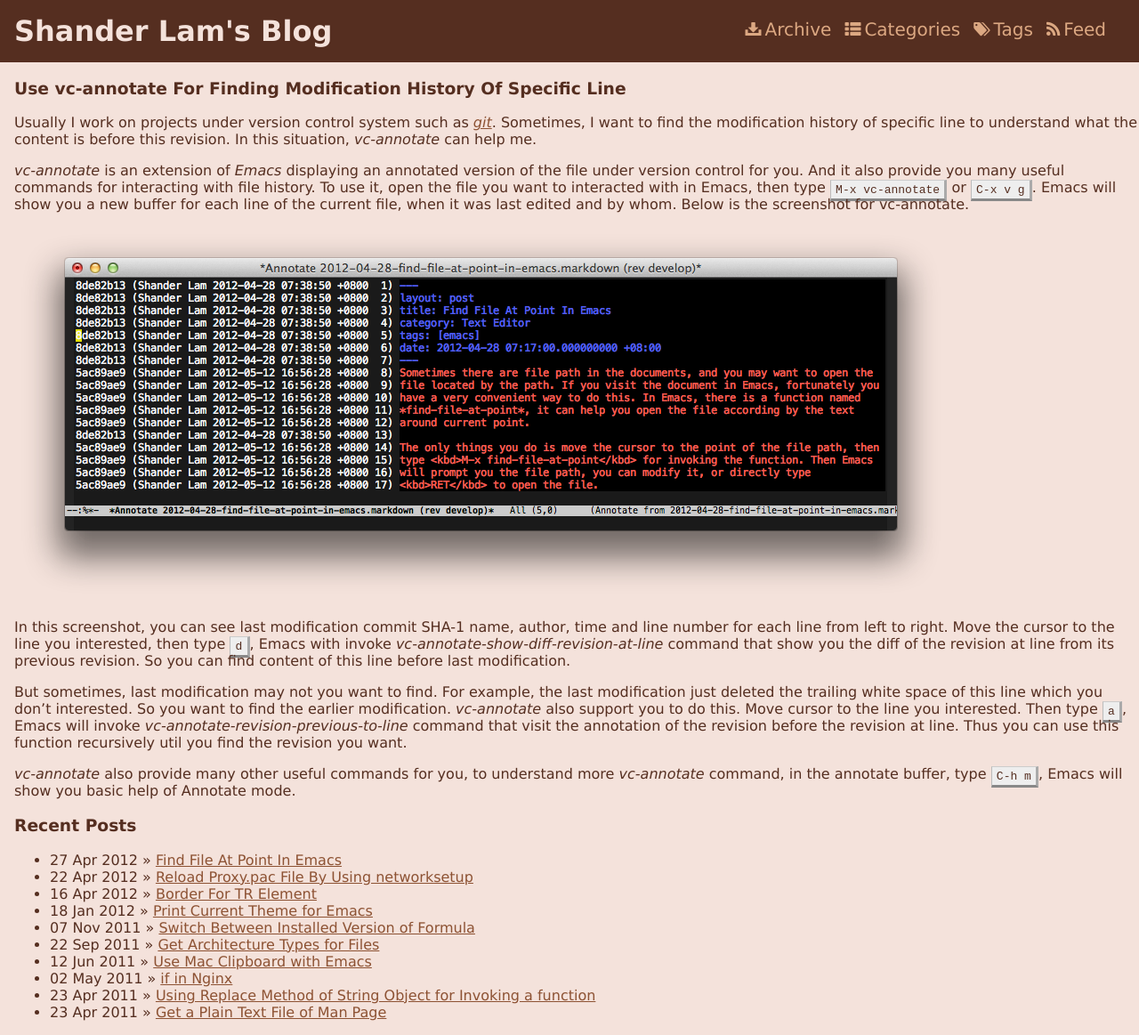
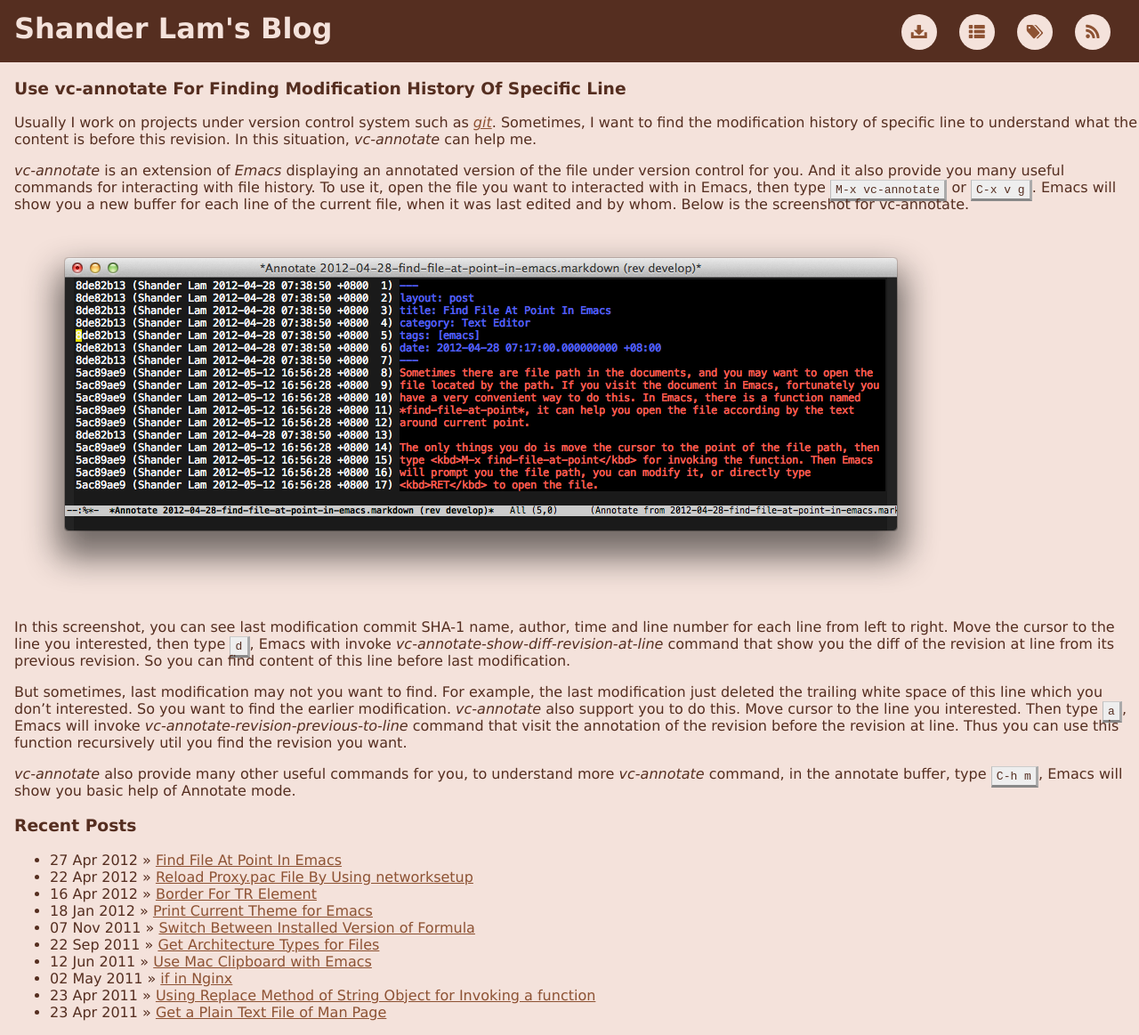
Before and after one commit to shanderlam/shanderlam.github.io, a Jekyll site: the page built from index.html, in a window 1280 px wide. Shown: the whole page at 89% size. Built offline with Jekyll 4.4.1, drawn with Linux system fonts in a browser that asks for light colours.

Commit message:
Modify style for navigate links.

```diff
--- a/css/style.css
+++ b/css/style.css
@@ -31,7 +31,7 @@ h1 a:hover, h2 a:hover, h3 a:hover, h4 a:hover, h5 a:hover, h6 a:hover {
 header {
     padding: 1em 0;
     background-color: #552E20;
-    position: relative;
+    line-height: 2em;
 }
 
 header h1, header h2, header a, header h2 a:hover {
@@ -41,21 +41,53 @@ header h1, header h2, header a, header h2 a:hover {
 }
 
 header nav a {
-    color: #DCA882;
+    font-size: 1.25em;
+    color: #8D5233;
+    margin-left: 1em;
+    border-radius: 50%;
+    background-color: #F4E2DB;
+    overflow: hidden;
 }
 
 header nav a:hover {
-    color: #F4E2DB;
+    color: #552E20;
+}
+
+header nav a,
+header nav a.feed::before, header nav a.tags::before,
+header nav a.categories::before, header nav a.archive::before {
+    display: inline-block;
+    vertical-align: middle;
+    height: 2em;
+    width: 2em;
+    line-height: 2em;
+}
+
+header nav a.feed::before, header nav a.tags::before,
+header nav a.categories::before, header nav a.archive::before {
+    font-family: FontAwesome;
+    text-align: center;
+}
+
+header nav a.feed::before {
+    content: "\f09e";
+}
+
+header nav a.tags::before {
+    content: "\f02c";
+}
+
+header nav a.categories::before {
+    content: "\f00b";
+}
+
+header nav a.archive::before {
+    content: "\f019";
 }
 
 header nav {
     float: right;
     margin-right: 2em;
-}
-
-header nav a {
-    font-size: 1.25em;
-    padding: 0.25em;
 }
 
 body>header, body>article, body>section {
@@ -96,25 +128,3 @@ kbd {
 ::selection {
     background-color: #DCA882;
 }
-
-nav a.feed::before, nav a.tags::before,
-nav a.categories::before, nav a.archive::before {
-    font-family: FontAwesome;
-    padding-right: 0.2em;
-}
-
-nav a.feed::before {
-    content: "\f09e";
-}
-
-nav a.tags::before {
-    content: "\f02c";
-}
-
-nav a.categories::before {
-    content: "\f00b";
-}
-
-nav a.archive::before {
-    content: "\f019";
-}
```
